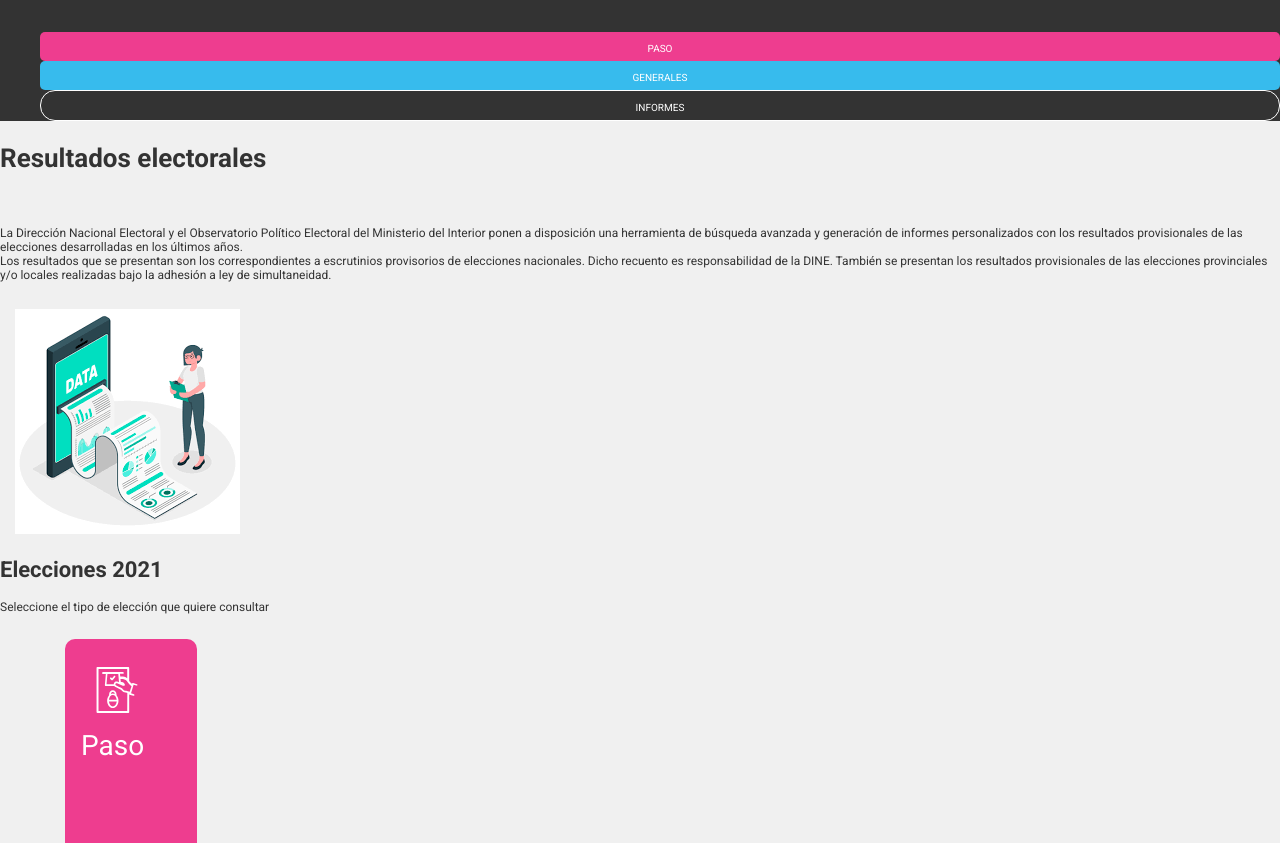
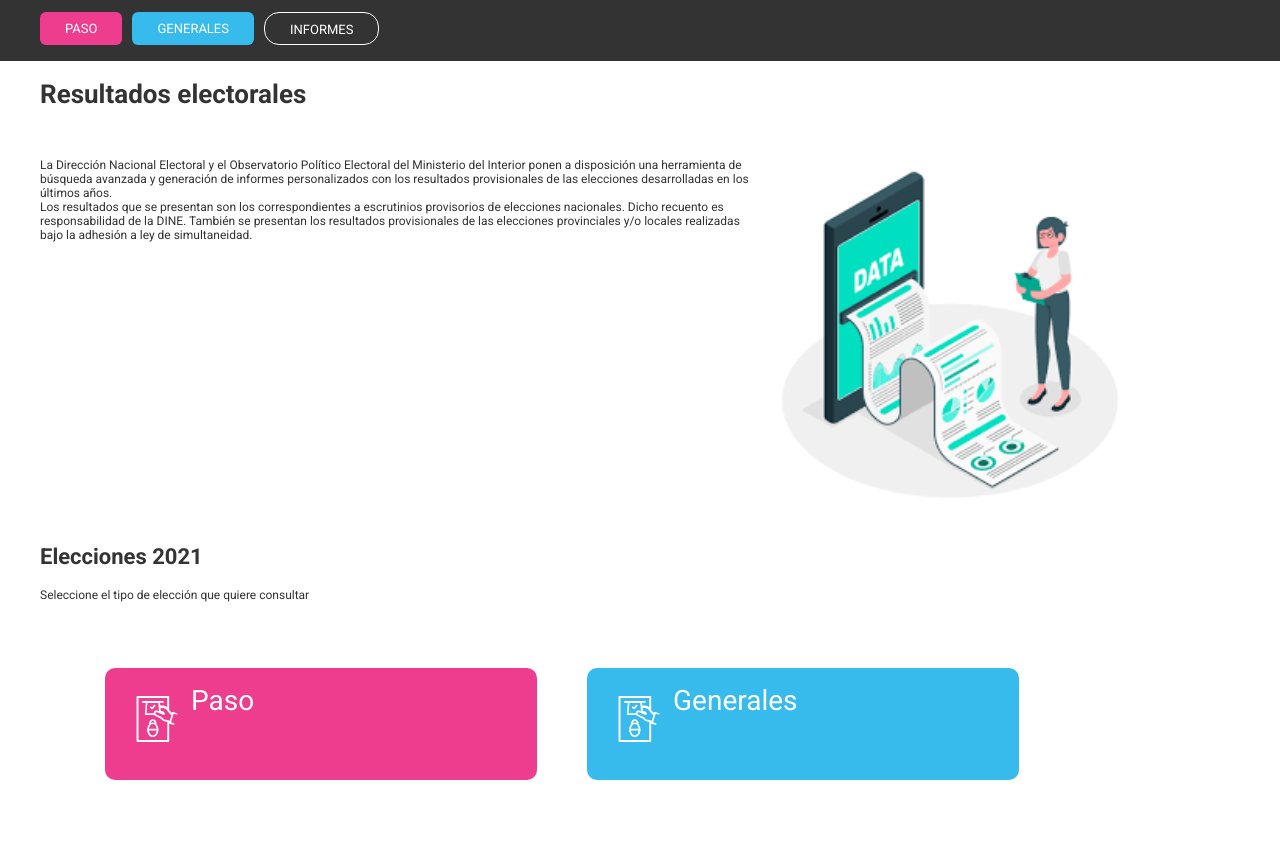
Before and after one commit to PilarLopez17/tup-lc2-votacion-app, a plain HTML site: page index.html in a window 1280 px wide. Shown: the part 62-905 px from the top of the page. Drawn offline with Linux system fonts and the light colour scheme.

Commit message:
2 commit

```diff
--- a/css/common.css
+++ b/css/common.css
@@ -8,7 +8,7 @@ html,
 body {
   margin: 0;
   padding: 0;
-  background-color: rgb(240, 240, 240);
+  background-color: white;
 }
 
 :root {
@@ -74,25 +74,36 @@ h3 {
   padding: 0.5em;
   background-color: var(--fondo-Cabecera);
   color: white;
-  width: 100%;
+  max-width: 100%;
   margin: 0px, auto, auto, auto;
 }
 
 .logo {
   width: 150px;
+  margin-left: 35px;
 }
 
+
+/*PIE DE PAGINA*/
 .footer {
   background-color: var(--fondo-Footer);
-  max-width: 100%;
+  height: auto;
+  width: 100%;
   display: flex;
   justify-content: center;
 }
 
-.texto-footer p {
+.texto-footer p{
   color: var(--texto-footer);
   padding: 10px;
+  width: 90%;
 }
+
+.texto-footer p a{
+  text-decoration: none;
+  color: var(--texto-footer);
+}
+
 
 .icons-footer {
   display: flex;
@@ -102,6 +113,6 @@ h3 {
 
 .icons-footer img {
   height: 40px;
-  align-self: top;
+  align-self: auto;
   margin-left: 10px;
 }
--- a/css/pages/index.css
+++ b/css/pages/index.css
@@ -34,24 +34,27 @@
 
 /*BARRA DE MENU*/
 
-/**pone recuadro celeste**/
+/**pone recuadro gris**/
 .barra-menu {
-    padding-top: 20px;
     background-color: var(--fondo-Menu);
     width: 100%;
+    display: flex;
+    justify-content: flex-start;
 }
 
-/**saca los puntitos de la lista**/
+/**saca los puntitos de la lista y acomoda los botones en horizontal**/
 .lista {
     list-style: none;
+    display: flex;
 }
 
 /**boton de PASO en barra**/
 .boton-paso-menu {
     background-color: var(--magenta);
-    border-radius: 5px;
-    padding: 5px;
+    border-radius: 6px;
+    padding: 6px 25px;
     text-align: center;
+    margin-right: 10px;
 }
 
 /**pasar el mouse**/
@@ -62,9 +65,10 @@
 /**boton de GENERALES en barra**/
 .boton-gral-menu {
     background-color: var(--celeste);
-    border-radius: 5px;
-    padding: 5px;
+    border-radius: 6px;
+    padding: 6px 25px;
     text-align: center;
+    margin-right: 10px;
 }
 
 /**pasar el mouse**/
@@ -76,8 +80,9 @@
 .boton-informe-menu {
     border-radius: 15px;
     border: 1px solid white;
-    padding: 5px;
+    padding: 6px 25px;
     text-align: center;
+    margin-right: 10px;
 }
 
 /**pasar el mouse**/
@@ -89,47 +94,65 @@
 .link-barra {
     text-decoration: none;
     color: #FFF;
-    font-size: 10px;
+    font-size: 13px;
     text-transform: uppercase;
 }
+
 
 
 /*SECCION DE TITULO*/
 
 /**tamaño de la imagen**/
-.img-titulo {
+.img-titulo img {
+    display: flex;
     margin: 15px;
     width: 350px;
 }
 
 /**acomoda texto + imagen**/
-.seccion-titulo {
+
+#sec-titulo {
     display: flex;
 }
+
+/**acomoda texto **/
+.cont-titulo {
+    max-width: 60%;
+}
+
+/**deja un margen a los costados de todo el cont principal**/
+
+main {
+    margin: 0px 40px;
+}
+
 
 
 /*BOTONES ELECCIONES*/
 
 /**boton PASO**/
 .lista-paso-urna {
+    display: flex;
+
     background-color: var(--magenta);
     border-radius: 10px;
-    margin: 25px;
-    height: 400px;
-    width: 100px;
+    margin: 50px 25px;
+    height: 80px;
+    width: 400px;
     padding: 1rem;
 }
 
 /**boton GENERALES**/
 .lista-gral-urna {
+    display: flex;
     background-color: var(--celeste);
     border-radius: 10px;
-    margin: 25px;
-    height: 400px;
-    width: 100px;
+    margin: 50px 25px;
+    height: 80px;
+    width: 400px;
     padding: 1rem;
+}
 
-}
 
 /**texto de botones elecciones**/
 .link-eleccion {
--- a/index.html
+++ b/index.html
@@ -30,9 +30,9 @@
     </header>
     <!-- Contenido principal de la página -->
     <main>
+        <h1>Resultados electorales</h1>
         <section id="sec-titulo">
-            <h1>Resultados electorales</h1>
-            <div class="seccion-titulo">
+            <div class="cont-titulo">
                 <p>La Dirección Nacional Electoral y el Observatorio Político Electoral del Ministerio del
                     Interior ponen a disposición una herramienta de búsqueda avanzada y generación de informes
                     personalizados con los resultados provisionales de las elecciones desarrolladas en los
@@ -55,7 +55,6 @@
             <div class="index">
                 <h2>Elecciones 2021</h2>
                 <p>Seleccione el tipo de elección que quiere consultar</p>
-                <div class="botones-eleccion">
                 <ul class="lista">
                     <li class="lista-paso-urna">
                         <div>
@@ -105,7 +104,6 @@
                     </li>
                 </ul>
             </div>
-            </div>
         </section>
     </main>
     <!--Pie de página-->
```
Also changed, not shown: css/pages/generales.css (added), css/pages/informes.css (added), css/pages/paso.css (added). Lines whose indentation alone changed are shown as unchanged.
